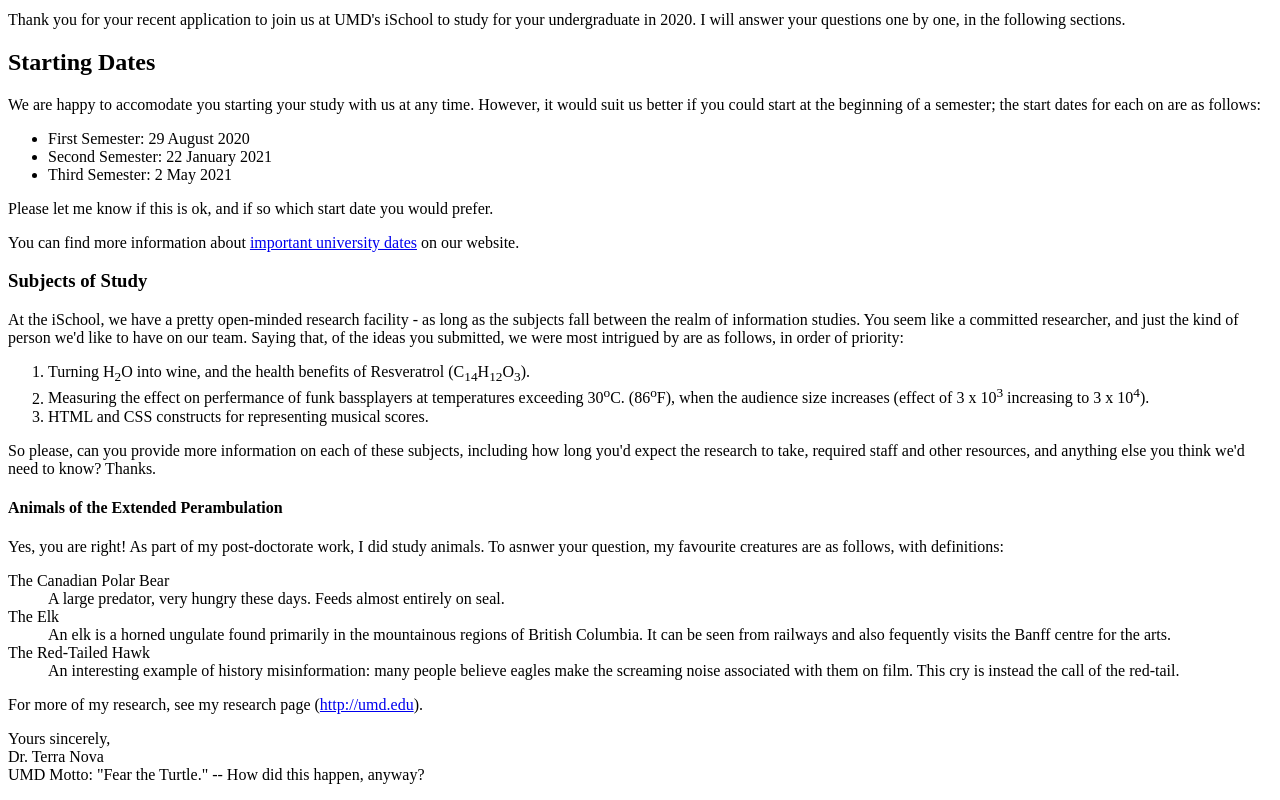
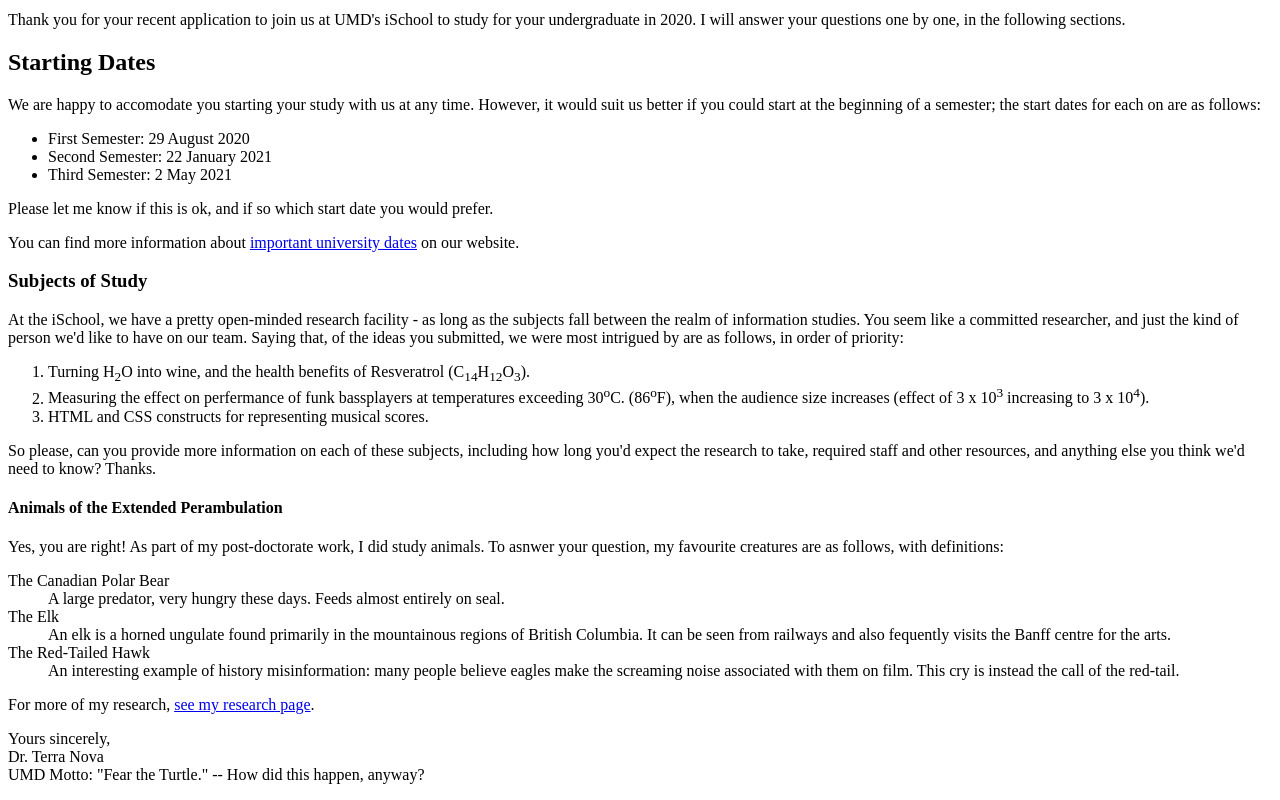
Before and after one commit to RhonV98/rhonv98.github.io, a plain HTML site: page Lab_2/index.html in a window 1280 px wide. Shown: the part 385-1185 px from the top of the page. Drawn offline with Linux system fonts and the light colour scheme.

Commit message:
Update index.html

```diff
--- a/Lab_2/index.html
+++ b/Lab_2/index.html
@@ -92,7 +92,7 @@
             </dd>
         </dl>
 
-        <p>For more of my research, see my research page (<a href = "http://umd.edu">http://umd.edu</a>).</p>
+        <p>For more of my research, <a href = "http://umd.edu">see my research page</a>.</p>
 
         <p> Yours sincerely, <br>
             Dr. Terra Nova <br>
```
